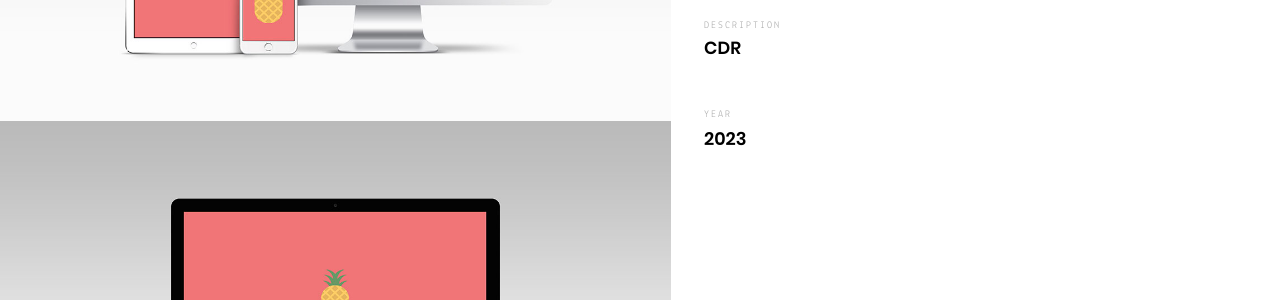
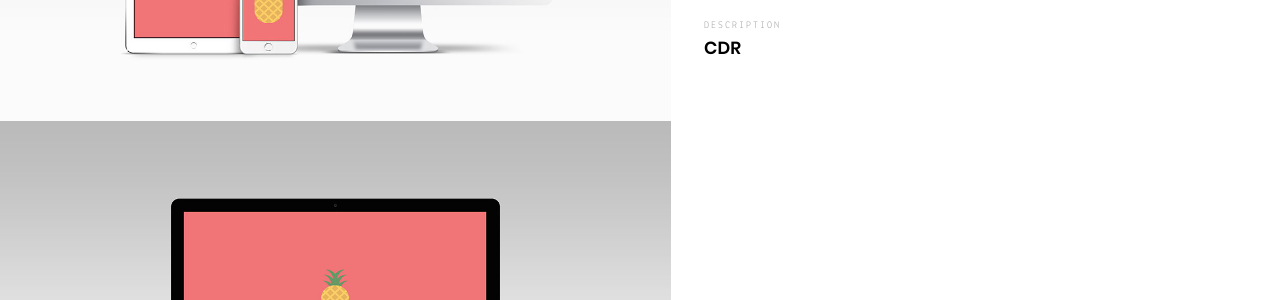
Before and after one commit to amdapoz/portfolio, a Jekyll site: the page built from _posts/projects/2023-06-02-cdr.md, in a window 1280 px wide and 1400 px high. Shown: the part 376-676 px from the top of the window. Built offline with Jekyll 4.4.1, drawn with Linux system fonts in a browser that asks for light colours.

Commit message:
Update _layout.scss

```diff
--- a/assets/scss/_layout.scss
+++ b/assets/scss/_layout.scss
@@ -222,7 +222,7 @@
 		font-weight: lighter;
 		line-height: 1.4;
 		letter-spacing: 0.01rem;
-		margin-bottom: 20px;
+		margin-bottom: 100rem;
 		a {
 			text-decoration: underline;
 		}
```
